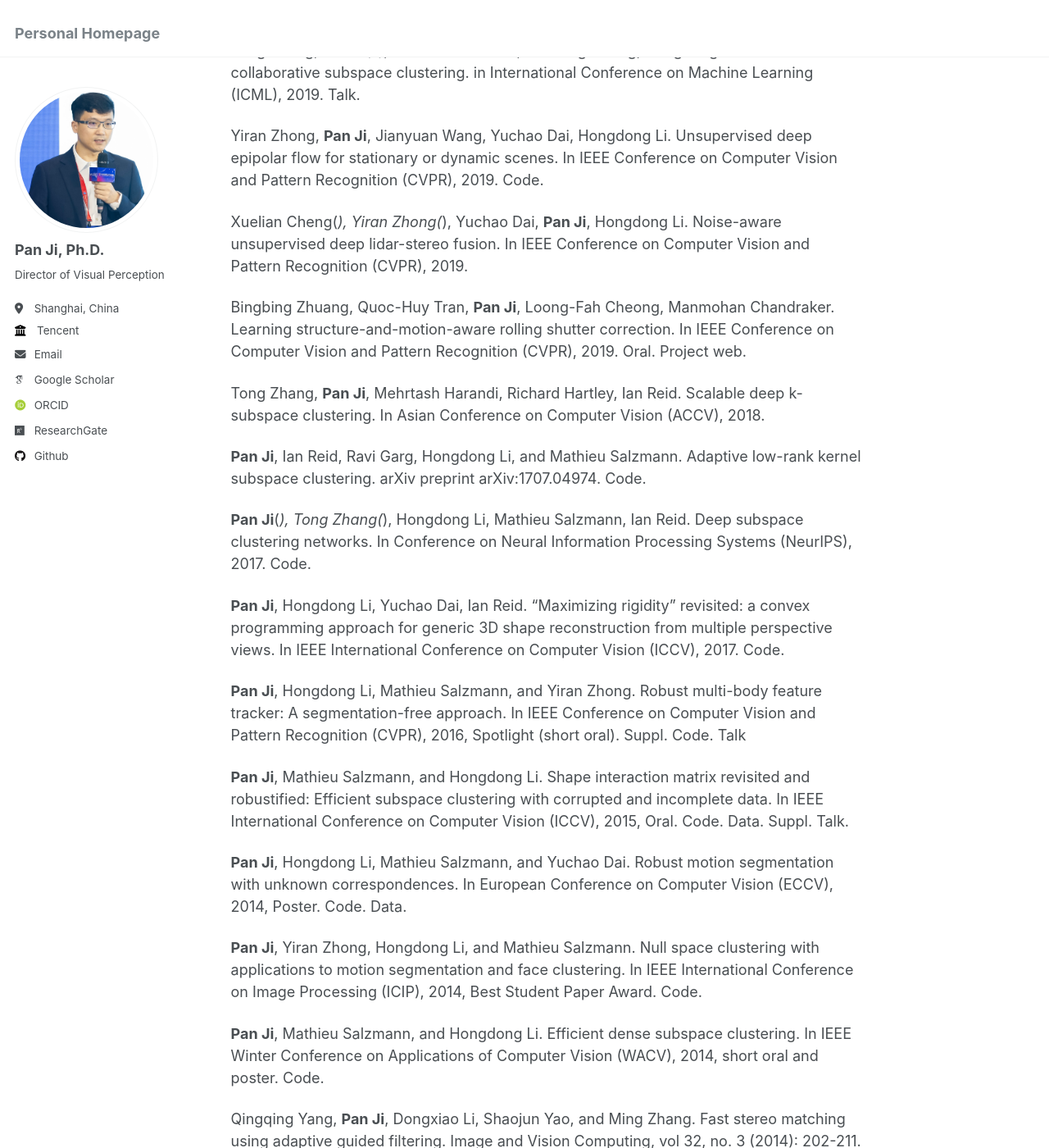
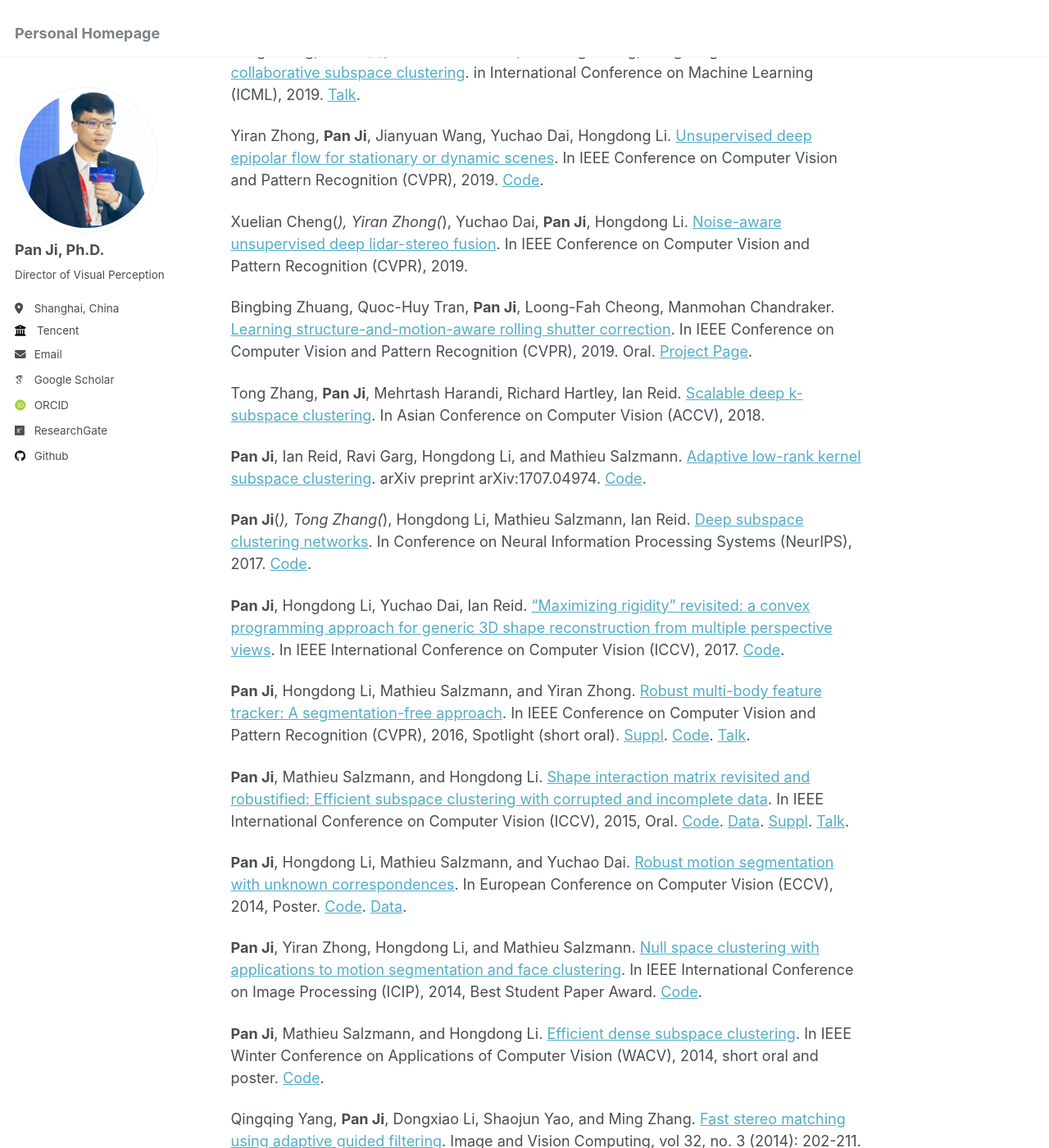
Before and after one commit to panji530/panji, a Jekyll site: the page built from _pages/about.md, in a window 1280 px wide and 1400 px high, scrolled down 2982 px. Shown: the whole window at 82% size. Built offline with Jekyll 4.4.1, drawn with Linux system fonts in a browser that asks for light colours; some web fonts are replaced; some of the changed text lies outside the part shown.

Commit message:
Update about.md

```diff
--- a/_pages/about.md
+++ b/_pages/about.md
@@ -50,44 +50,44 @@ Pengfei Fang, **Pan Ji**, Lars Petersson, Mehrtash Harandi. [Set Augmented Tripl
 
 Jianyuan Wang, Yiran Zhong, Yuchao Dai, Kaihao Zhang, **Pan Ji**, Hongdong Li. [Accurate Optical Flow Estimation by Learned Matching Cost](https://arxiv.org/abs/2010.14851). In  Advances in Neural Information Processing Systems (NeurIPS), 2020.
 
-Pengfei Fang, **Pan Ji**, Jieming Zhou, Lars Petersson, Mehrtash Harandi. Channel Recurrent Attention Networks for Video Pedestrian Retrieval.  In Asian Conference on Computer Vision (ACCV), 2020.
+Pengfei Fang, **Pan Ji**, Jieming Zhou, Lars Petersson, Mehrtash Harandi. [Channel Recurrent Attention Networks for Video Pedestrian Retrieval](https://arxiv.org/abs/2010.03108).  In Asian Conference on Computer Vision (ACCV), 2020.
 
-Yuliang Zou, **Pan Ji**, Quoc-Huy Tran, Jia-Bin Huang, Manmohan Chandraker. Learning Monocular Visual Odometry via Self-Supervised Long-Term Modeling. In European Conference on Computer Vision (ECCV), 2020. Project Web.
+Yuliang Zou, **Pan Ji**, Quoc-Huy Tran, Jia-Bin Huang, Manmohan Chandraker. [Learning Monocular Visual Odometry via Self-Supervised Long-Term Modeling](https://arxiv.org/abs/2007.10983). In European Conference on Computer Vision (ECCV), 2020. [Project Page](https://yuliang.vision/LTMVO/).
 
-Lokender Tiwari, **Pan Ji**, Quoc-Huy Tran, Bingbing Zhuang, Saket Anand, Manmohan Chandraker. Pseudo RGB-D for Self-Improving Monocular SLAM and Depth Prediction. In European Conference onComputer Vision (ECCV), 2020. Project Web.
+Lokender Tiwari, **Pan Ji**, Quoc-Huy Tran, Bingbing Zhuang, Saket Anand, Manmohan Chandraker. [Pseudo RGB-D for Self-Improving Monocular SLAM and Depth Prediction](https://arxiv.org/abs/2004.10681). In European Conference onComputer Vision (ECCV), 2020. [Project Page](https://lokender.github.io/self-improving-SLAM.html).
 
-Buyu Liu, Bingbing Zhuang, Samuel Schulter, **Pan Ji**, and Manmohan Chandraker. Understanding RoadLayout from Videos as a Whole. In IEEE Conference on Computer Vision and Pattern Recognition (CVPR), 2020.
+Buyu Liu, Bingbing Zhuang, Samuel Schulter, **Pan Ji**, and Manmohan Chandraker. [Understanding RoadLayout from Videos as a Whole](). In IEEE Conference on Computer Vision and Pattern Recognition (CVPR), 2020.
 
-Ye Xiang, Ying Fu, **Pan Ji**, Hua Huang. Incremental Learning Using Conditional Adversarial Networks. In International Conference on Computer Vision (ICCV), 2019.
+Ye Xiang, Ying Fu, **Pan Ji**, Hua Huang. [Incremental Learning Using Conditional Adversarial Networks](). In International Conference on Computer Vision (ICCV), 2019.
 
-Tong Zhang, **Pan Ji**(*), Mehrtash Harandi, Wenbing Huang, Hongdong Li. Neural collaborative subspace clustering. in International Conference on Machine Learning (ICML), 2019. Talk.
+Tong Zhang, **Pan Ji**(*), Mehrtash Harandi, Wenbing Huang, Hongdong Li. [Neural collaborative subspace clustering](). in International Conference on Machine Learning (ICML), 2019. [Talk]().
 
-Yiran Zhong, **Pan Ji**, Jianyuan Wang, Yuchao Dai, Hongdong Li. Unsupervised deep epipolar flow for stationary or dynamic scenes. In IEEE Conference on Computer Vision and Pattern Recognition (CVPR), 2019. Code.
+Yiran Zhong, **Pan Ji**, Jianyuan Wang, Yuchao Dai, Hongdong Li. [Unsupervised deep epipolar flow for stationary or dynamic scenes](). In IEEE Conference on Computer Vision and Pattern Recognition (CVPR), 2019. [Code]().
 
-Xuelian Cheng(*), Yiran Zhong(*), Yuchao Dai, **Pan Ji**, Hongdong Li. Noise-aware unsupervised deep lidar-stereo fusion. In IEEE Conference on Computer Vision and Pattern Recognition (CVPR), 2019.
+Xuelian Cheng(*), Yiran Zhong(*), Yuchao Dai, **Pan Ji**, Hongdong Li. [Noise-aware unsupervised deep lidar-stereo fusion](). In IEEE Conference on Computer Vision and Pattern Recognition (CVPR), 2019.
 
-Bingbing Zhuang, Quoc-Huy Tran, **Pan Ji**, Loong-Fah Cheong, Manmohan Chandraker. Learning structure-and-motion-aware rolling shutter correction. In IEEE Conference on Computer Vision and Pattern Recognition (CVPR), 2019. Oral. Project web.
+Bingbing Zhuang, Quoc-Huy Tran, **Pan Ji**, Loong-Fah Cheong, Manmohan Chandraker. [Learning structure-and-motion-aware rolling shutter correction](). In IEEE Conference on Computer Vision and Pattern Recognition (CVPR), 2019. Oral. [Project Page]().
 
-Tong Zhang, **Pan Ji**, Mehrtash Harandi, Richard Hartley, Ian Reid. Scalable deep k-subspace clustering. In Asian Conference on Computer Vision (ACCV), 2018.
+Tong Zhang, **Pan Ji**, Mehrtash Harandi, Richard Hartley, Ian Reid. [Scalable deep k-subspace clustering](). In Asian Conference on Computer Vision (ACCV), 2018.
 
-**Pan Ji**, Ian Reid, Ravi Garg, Hongdong Li, and Mathieu Salzmann. Adaptive low-rank kernel subspace clustering.  arXiv preprint arXiv:1707.04974. Code.
+**Pan Ji**, Ian Reid, Ravi Garg, Hongdong Li, and Mathieu Salzmann. [Adaptive low-rank kernel subspace clustering]().  arXiv preprint arXiv:1707.04974. [Code]().
 
-**Pan Ji**(*), Tong Zhang(*), Hongdong Li, Mathieu Salzmann, Ian Reid. Deep subspace clustering networks. In Conference on Neural Information Processing Systems (NeurIPS), 2017. Code.
+**Pan Ji**(*), Tong Zhang(*), Hongdong Li, Mathieu Salzmann, Ian Reid. [Deep subspace clustering networks](). In Conference on Neural Information Processing Systems (NeurIPS), 2017. [Code]().
 
-**Pan Ji**, Hongdong Li, Yuchao Dai, Ian Reid. "Maximizing rigidity" revisited: a convex programming approach for generic 3D shape reconstruction from multiple perspective views. In IEEE International Conference on Computer Vision (ICCV), 2017. Code.
+**Pan Ji**, Hongdong Li, Yuchao Dai, Ian Reid. ["Maximizing rigidity" revisited: a convex programming approach for generic 3D shape reconstruction from multiple perspective views](). In IEEE International Conference on Computer Vision (ICCV), 2017. [Code]().
 
-**Pan Ji**, Hongdong Li, Mathieu Salzmann, and Yiran Zhong. Robust multi-body feature tracker: A segmentation-free approach. In IEEE Conference on Computer Vision and Pattern Recognition (CVPR), 2016, Spotlight (short oral). Suppl. Code. Talk
+**Pan Ji**, Hongdong Li, Mathieu Salzmann, and Yiran Zhong. [Robust multi-body feature tracker: A segmentation-free approach](). In IEEE Conference on Computer Vision and Pattern Recognition (CVPR), 2016, Spotlight (short oral). [Suppl](). [Code](). [Talk]().
 
-**Pan Ji**, Mathieu Salzmann, and Hongdong Li. Shape interaction matrix revisited and robustified:  Efficient subspace clustering with corrupted and incomplete data. In IEEE International Conference on Computer Vision (ICCV), 2015, Oral. Code. Data. Suppl. Talk.
+**Pan Ji**, Mathieu Salzmann, and Hongdong Li. [Shape interaction matrix revisited and robustified:  Efficient subspace clustering with corrupted and incomplete data](). In IEEE International Conference on Computer Vision (ICCV), 2015, Oral. [Code](). [Data](). [Suppl](). [Talk]().
 
-**Pan Ji**, Hongdong Li, Mathieu Salzmann, and Yuchao Dai. Robust motion segmentation with unknown correspondences. In European Conference on Computer Vision (ECCV), 2014, Poster. Code. Data.
+**Pan Ji**, Hongdong Li, Mathieu Salzmann, and Yuchao Dai. [Robust motion segmentation with unknown correspondences](). In European Conference on Computer Vision (ECCV), 2014, Poster. [Code](). [Data]().
 
-**Pan Ji**, Yiran Zhong, Hongdong Li, and Mathieu Salzmann. Null space clustering with applications to motion segmentation and face clustering. In IEEE International Conference on Image Processing (ICIP), 2014, Best Student Paper Award. Code.
+**Pan Ji**, Yiran Zhong, Hongdong Li, and Mathieu Salzmann. [Null space clustering with applications to motion segmentation and face clustering](). In IEEE International Conference on Image Processing (ICIP), 2014, Best Student Paper Award. [Code]().
 
-**Pan Ji**, Mathieu Salzmann, and Hongdong Li. Efficient dense subspace clustering. In IEEE Winter Conference on Applications of Computer Vision (WACV), 2014, short oral and poster. Code.
+**Pan Ji**, Mathieu Salzmann, and Hongdong Li. [Efficient dense subspace clustering](). In IEEE Winter Conference on Applications of Computer Vision (WACV), 2014, short oral and poster. [Code]().
 
-Qingqing Yang, **Pan Ji**, Dongxiao Li, Shaojun Yao, and Ming Zhang. Fast stereo matching using adaptive guided filtering. Image and Vision Computing, vol 32, no. 3 (2014): 202-211.
+Qingqing Yang, **Pan Ji**, Dongxiao Li, Shaojun Yao, and Ming Zhang. [Fast stereo matching using adaptive guided filtering](). Image and Vision Computing, vol 32, no. 3 (2014): 202-211.
 
-**Pan Ji**, Lianghao Wang, Dongxiao Li, and Ming Zhang. An automatic 2D to 3D conversion algorithm using multi-depth cues. In ICALIP, 2012, Oral.
+**Pan Ji**, Lianghao Wang, Dongxiao Li, and Ming Zhang. [An automatic 2D to 3D conversion algorithm using multi-depth cues](). In ICALIP, 2012, Oral.
 
-**Pan Ji**, Lianghao Wang, Dongxiao Li, and Ming Zhang. A novel 2D-to-3D conversion method based on blocks world. In ICALIP, 2012, Oral.
+**Pan Ji**, Lianghao Wang, Dongxiao Li, and Ming Zhang. [A novel 2D-to-3D conversion method based on blocks world](). In ICALIP, 2012, Oral.
```
